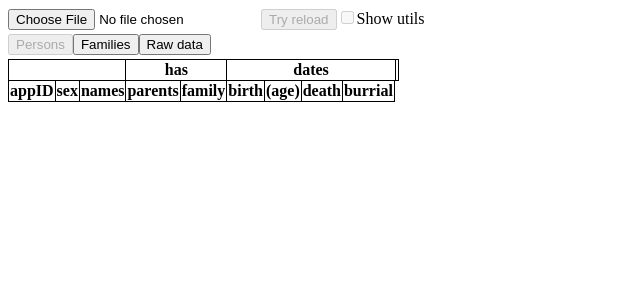
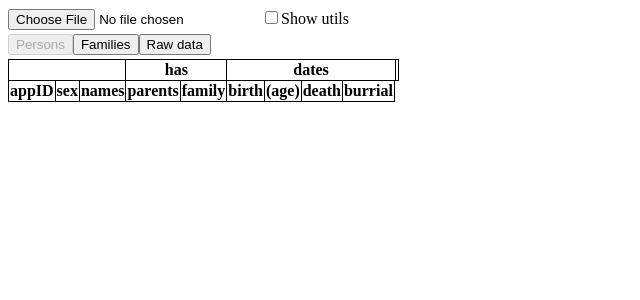
Before and after one commit to burtek/gedcom, a React (Vite) app: page / in a window 1280 px wide. Shown: the top 300 px of the page, without its empty margins (0-640 px from the left). Built offline with nearby package versions, Linux system fonts and the light colour scheme.

Commit message:
Fix utils toggle

```diff
--- a/src/App.tsx
+++ b/src/App.tsx
@@ -1,5 +1,5 @@
 import type { ChangeEventHandler } from 'react';
-import { memo, useCallback, useRef, useState } from 'react';
+import { memo, useCallback, useState } from 'react';
 
 import './index.scss';
 import { Families } from './Families';
@@ -26,15 +26,9 @@ function App() {
         setConfig({ showUtils: event.target.checked });
     }, [setConfig]);
 
-    const inputRef = useRef<HTMLInputElement>(null);
     const onChange: ChangeEventHandler<HTMLInputElement> = event => {
         if (event.target.files?.[0]) {
             parseFile(event.target.files[0]);
-        }
-    };
-    const onReload = () => {
-        if (inputRef.current?.files?.[0]) {
-            parseFile(inputRef.current.files[0]);
         }
     };
 
@@ -42,19 +36,10 @@ function App() {
         <>
             <div>
                 <input
-                    ref={inputRef}
                     type="file"
                     onChange={onChange}
                 />
-                <button
-                    disabled
-                    type="button"
-                    onClick={onReload}
-                >
-                    Try reload
-                </button>
                 <input
-                    disabled
                     type="checkbox"
                     checked={config.showUtils}
                     onChange={handleToggleUtils}
```
